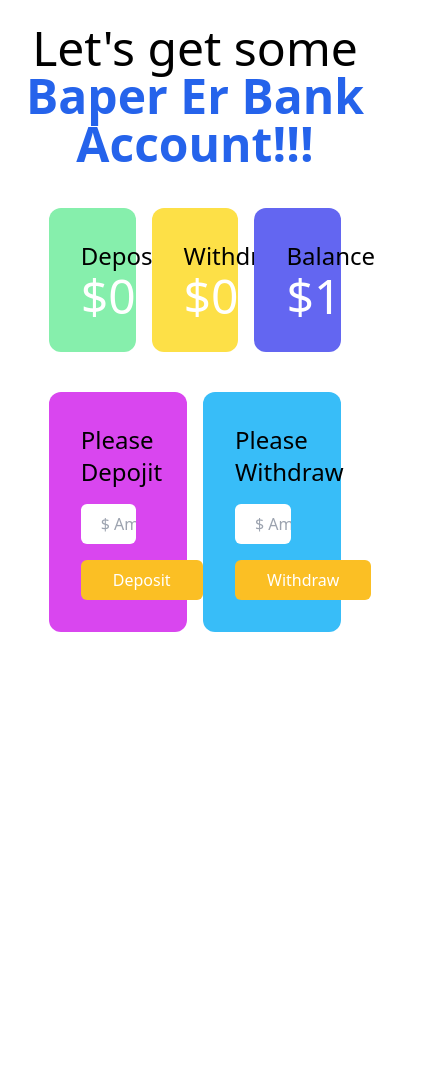
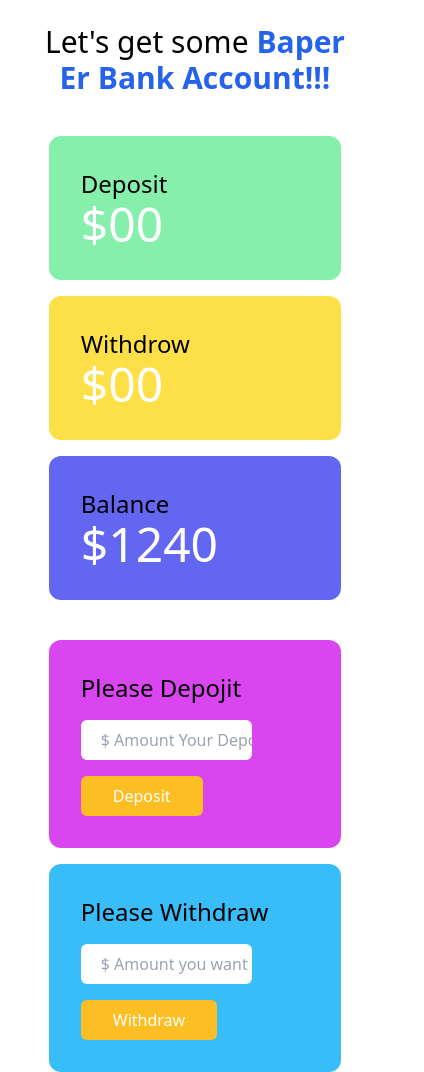
Before and after one commit to garbasarkar/mailstone-5-code, a plain HTML site: page account.html in a window 390 px wide. Shown: the whole page, 424 px wide, since content can reach past the window. Before the commit the page ends 844 px from the top, so only its background shows below. Drawn offline with nearby package versions, Linux system fonts and the light colour scheme.

Commit message:
third commit

```diff
--- a/account.html
+++ b/account.html
@@ -8,11 +8,11 @@
 </head>
 <body>
     <header>
-        <h1 class="text-5xl text-center mt-6">Let's get some <span class="font-semibold color-blue text-blue-600">Baper Er Bank Account!!!</span></h1>
+        <h1 class="text-3xl md:text-5xl text-center mt-6">Let's get some <span class="font-semibold color-blue text-blue-600">Baper <br> Er Bank Account!!!</span></h1>
     </header>
     <main>
         <section>
-            <div class="grid grid-cols-3 gap-4 w-9/12 mx-auto mt-10">
+            <div class="grid lg:grid-cols-3 gap-4 w-9/12 mx-auto mt-10">
                 <div class="bg-green-300 p-8 rounded-xl">
                     <h4 class="text-2xl">Deposit</h4>
                     <h2 class="text-5xl text-white">$<span id="deposit-add-money">00</span></h2>
@@ -29,7 +29,7 @@
         </section>
 
         <section>
-            <div class="grid grid-cols-2 gap-4 w-9/12 mx-auto mt-10">
+            <div class="grid md:grid-cols-2 gap-4 w-9/12 mx-auto mt-10">
                 <div class="bg-fuchsia-500 p-8 rounded-xl">
                     <h4 class="text-2xl mb-4">Please Depojit</h4>
                         <input class="w-9/12 mb-4 pl-5 py-2 rounded-md" type="emall" id="depusit-money" placeholder="$ Amount Your Depojit"><br>
```
Also changed, not shown: account.js (+5 -11 lines), bank.html (+1 -1 lines).
